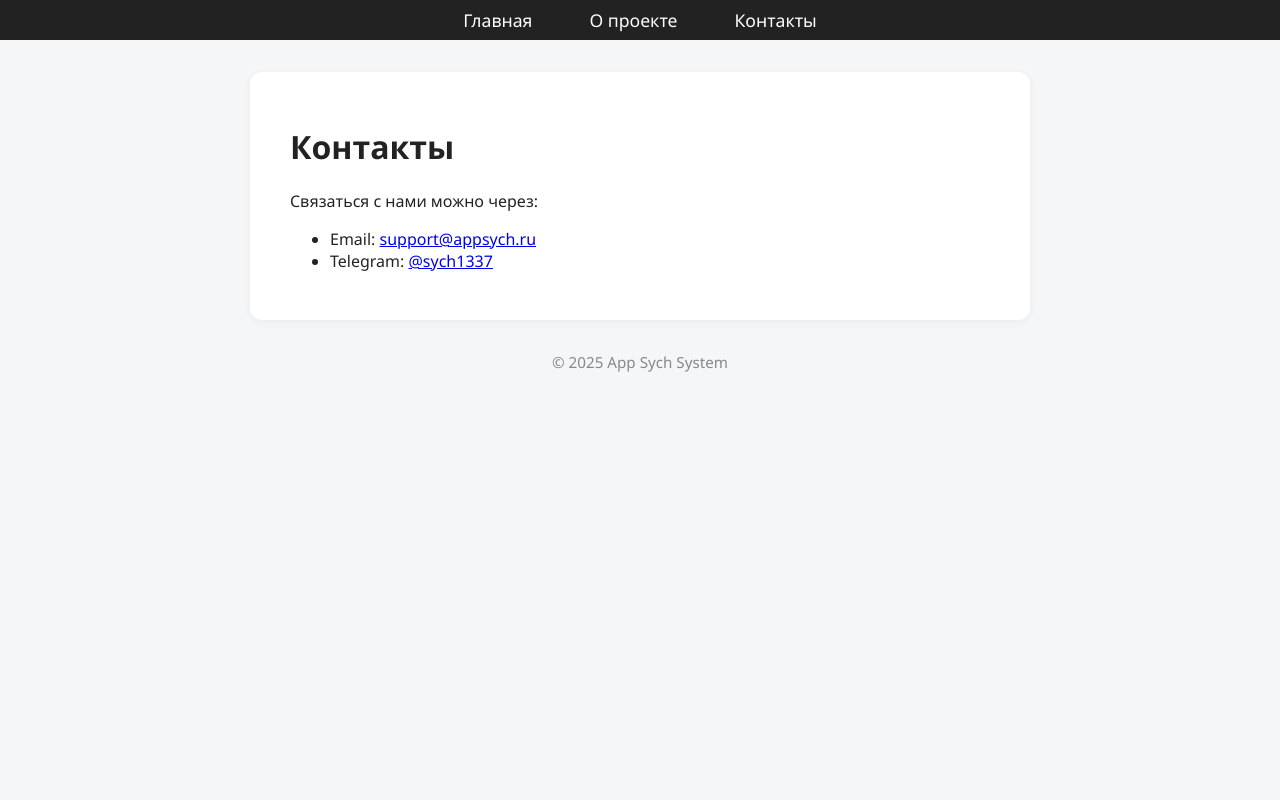
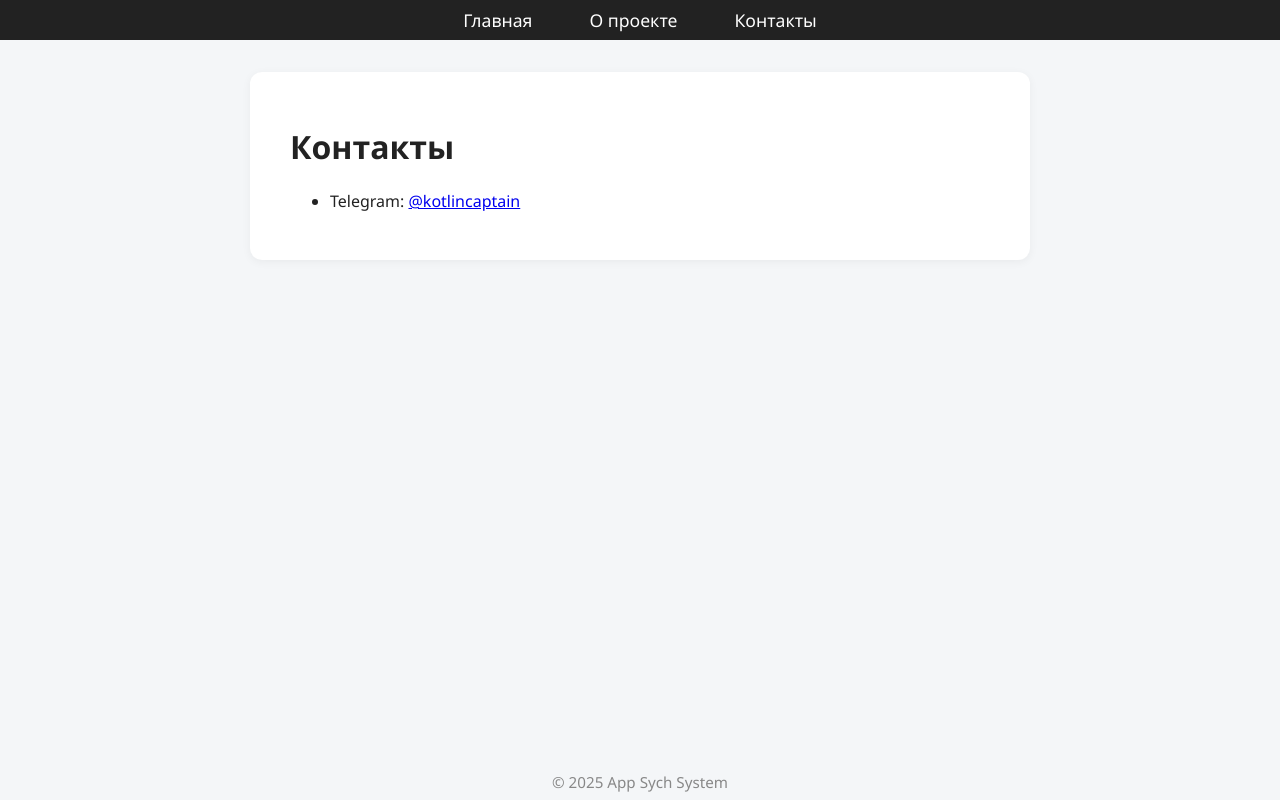
Before and after one commit to Sych-1337/app_rental_bot, a website: page site/contacts.html in a window 1280 px wide. Drawn offline with Linux system fonts and the light colour scheme.

Commit message:
бновлен дизайн: Fellows Team Dashboard, описание, ссылки, футер и контакты

```diff
--- a/site/contacts.html
+++ b/site/contacts.html
@@ -4,21 +4,22 @@
     <meta charset="UTF-8">
     <title>Контакты | App Rental Bot</title>
     <link rel="stylesheet" href="style.css">
+<style>
+body { padding-bottom: 60px; }
+</style>
 </head>
-<body>
+<body style="padding-bottom:60px;">
     <nav>
         <a href="index.html">Главная</a>
         <a href="about.html">О проекте</a>
         <a href="contacts.html">Контакты</a>
     </nav>
     <div class="container">
-        <h1>Контакты</h1>
-        <p>Связаться с нами можно через:</p>
-        <ul>
-            <li>Email: <a href="mailto:support@appsych.ru">support@appsych.ru</a></li>
-            <li>Telegram: <a href="https://t.me/sych1337" target="_blank">@sych1337</a></li>
-        </ul>
-    </div>
-    <footer>&copy; 2025 App Sych System</footer>
+    <h1>Контакты</h1>
+    <ul>
+        <li>Telegram: <a href="https://t.me/kotlincaptain" target="_blank">@kotlincaptain</a></li>
+    </ul>
+</div>
+    <footer class="footer-centered">&copy; 2025 App Sych System</footer>
 </body>
 </html>
--- a/site/style.css
+++ b/site/style.css
@@ -30,9 +30,15 @@ nav a:hover {
     box-shadow: 0 2px 10px rgba(0,0,0,0.05);
     padding: 2em 2.5em;
 }
-footer {
+footer.footer-centered {
     text-align: center;
     color: #888;
-    margin: 2em 0 1em 0;
     font-size: 0.95em;
+    position: fixed;
+    left: 0;
+    bottom: 0;
+    width: 100%;
+    background: #f4f6f8;
+    padding: 1em 0 0.5em 0;
+    z-index: 10;
 }
```
Also changed, not shown: site/index.html (+5 -5 lines).
